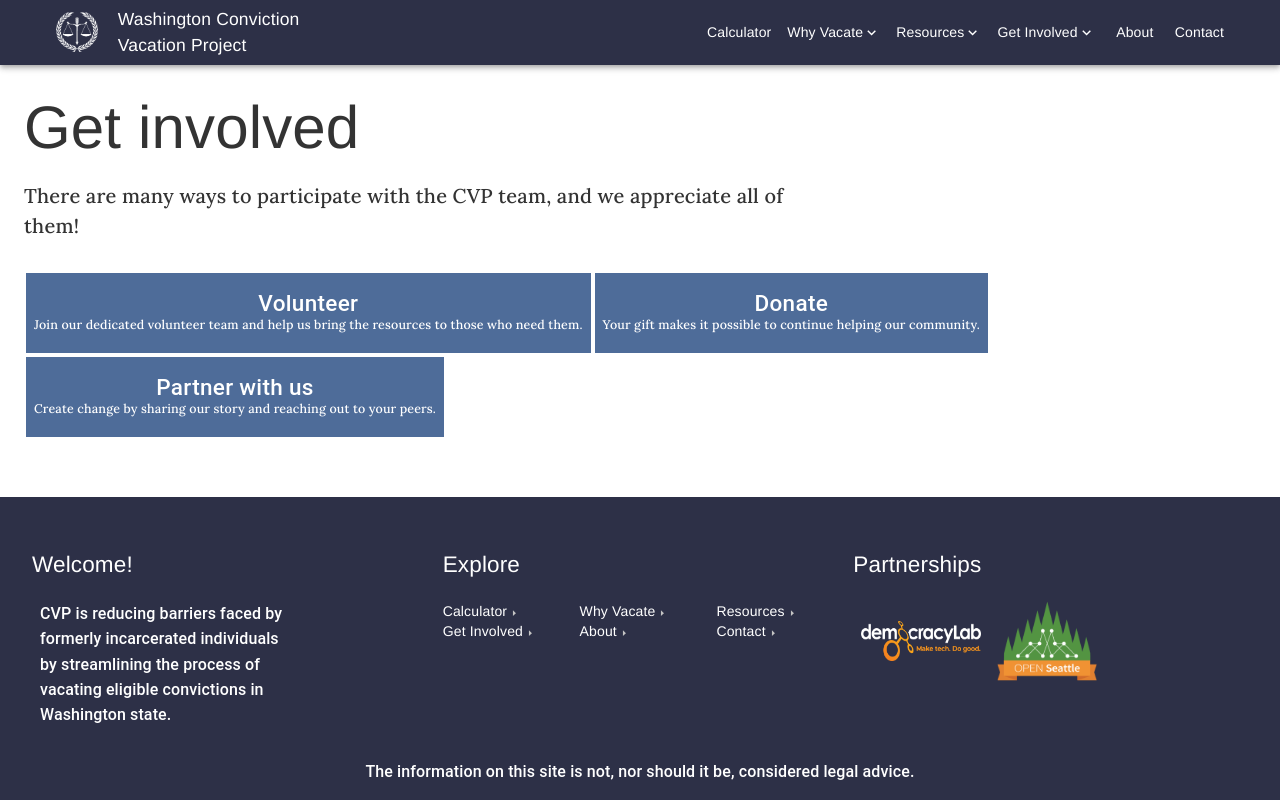
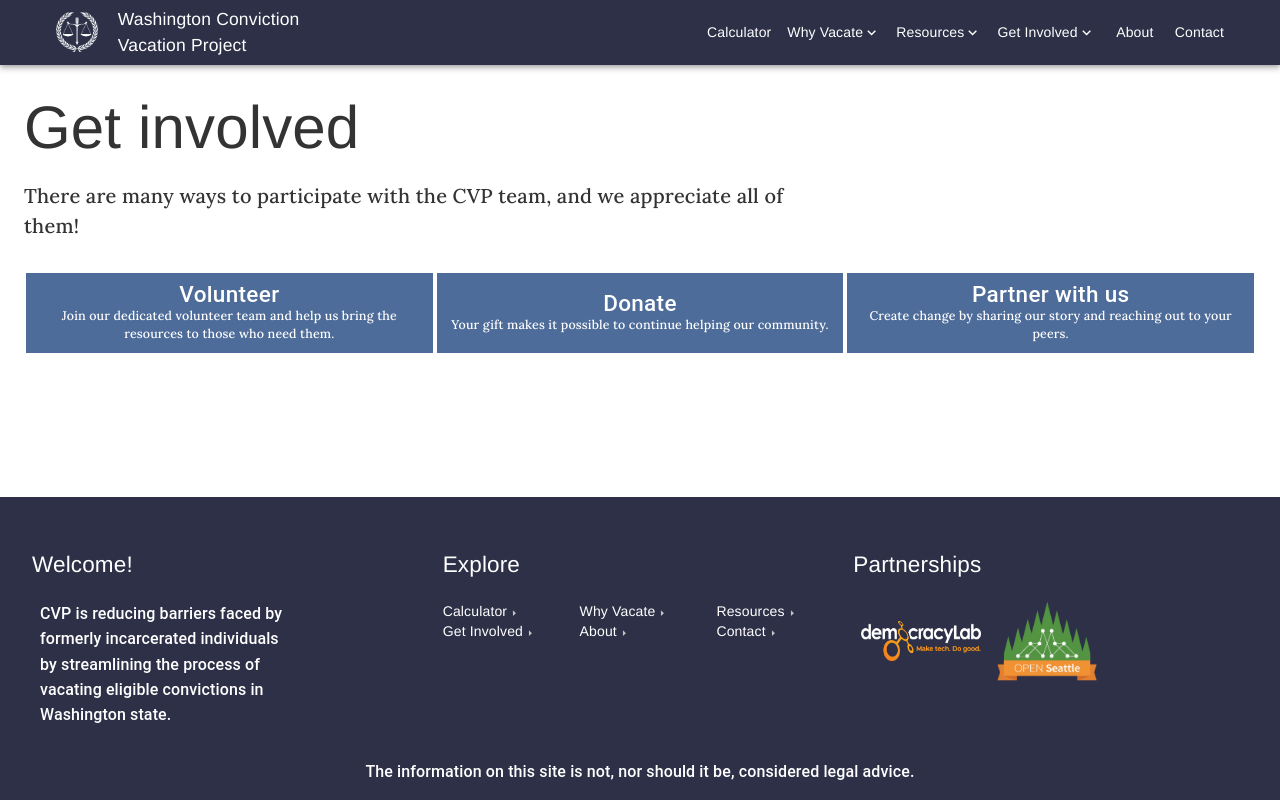
Before and after one commit to openseattle/clearviction-v1, a React (Create React App) app: page /get-involved in a window 1280 px wide. Built offline with nearby package versions, Linux system fonts and the light colour scheme.

Commit message:
use new props

```diff
--- a/src/Pages/GetInvolvedPage.jsx
+++ b/src/Pages/GetInvolvedPage.jsx
@@ -36,7 +36,7 @@ const GetInvolvedPage = () => {
           "There are many ways to participate with the CVP team, and we appreciate all of them!"
         }
       />
-     <NavCardGroup subPages={subPages} />
+     <NavCardGroup subPages={subPages} xs={12} sm={4} md={4}/>
 
       <Route exact path="/get-involved/volunteer">
         <VolunteerPage />
```
